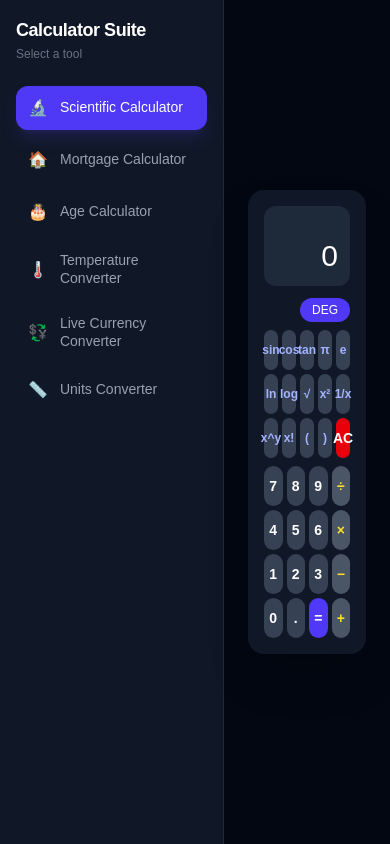
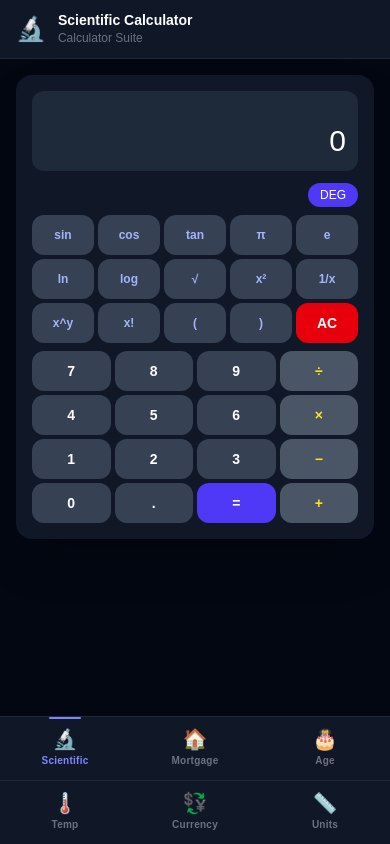
Before and after one commit to sudhagitam/my-app, a Next.js app: page / in a window 390 px wide. Built offline with nearby package versions, Linux system fonts and the light colour scheme.

Commit message:
mobile layout

```diff
--- a/app/page.tsx
+++ b/app/page.tsx
@@ -10,13 +10,13 @@ type Calculator =
   | "currency"
   | "units";
 
-const calculatorList: { id: Calculator; label: string; icon: string }[] = [
-  { id: "scientific", label: "Scientific Calculator", icon: "🔬" },
-  { id: "mortgage", label: "Mortgage Calculator", icon: "🏠" },
-  { id: "age", label: "Age Calculator", icon: "🎂" },
-  { id: "temperature", label: "Temperature Converter", icon: "🌡️" },
-  { id: "currency", label: "Live Currency Converter", icon: "💱" },
-  { id: "units", label: "Units Converter", icon: "📏" },
+const calculatorList: { id: Calculator; label: string; icon: string; short: string }[] = [
+  { id: "scientific",  label: "Scientific Calculator",  icon: "🔬", short: "Scientific" },
+  { id: "mortgage",    label: "Mortgage Calculator",    icon: "🏠", short: "Mortgage"   },
+  { id: "age",         label: "Age Calculator",         icon: "🎂", short: "Age"        },
+  { id: "temperature", label: "Temperature Converter",  icon: "🌡️", short: "Temp"       },
+  { id: "currency",    label: "Live Currency Converter",icon: "💱", short: "Currency"   },
+  { id: "units",       label: "Units Converter",        icon: "📏", short: "Units"      },
 ];
 
 // ── Scientific Calculator ──────────────────────────────────────────────────
@@ -30,9 +30,7 @@ function ScientificCalculator() {
 
   const handleNumber = (val: string) => {
     if (justEvaluated) {
-      setDisplay(val);
-      setExpression(val);
-      setJustEvaluated(false);
+      setDisplay(val); setExpression(val); setJustEvaluated(false);
     } else {
       setDisplay(display === "0" ? val : display + val);
       setExpression(expression + val);
@@ -46,21 +44,15 @@ function ScientificCalculator() {
   };
 
   const handleClear = () => {
-    setDisplay("0");
-    setExpression("");
-    setJustEvaluated(false);
+    setDisplay("0"); setExpression(""); setJustEvaluated(false);
   };
 
   const handleEval = () => {
     try {
-      // eslint-disable-next-line no-eval
       const result = Function(`"use strict"; return (${expression})`)();
-      setDisplay(String(result));
-      setExpression(String(result));
-      setJustEvaluated(true);
+      setDisplay(String(result)); setExpression(String(result)); setJustEvaluated(true);
     } catch {
-      setDisplay("Error");
-      setExpression("");
+      setDisplay("Error"); setExpression("");
     }
   };
 
@@ -71,32 +63,23 @@ function ScientificCalculator() {
       case "sin": result = Math.sin(toRad(val)); break;
       case "cos": result = Math.cos(toRad(val)); break;
       case "tan": result = Math.tan(toRad(val)); break;
-      case "ln": result = Math.log(val); break;
+      case "ln":  result = Math.log(val); break;
       case "log": result = Math.log10(val); break;
-      case "√": result = Math.sqrt(val); break;
-      case "x²": result = val * val; break;
+      case "√":   result = Math.sqrt(val); break;
+      case "x²":  result = val * val; break;
       case "1/x": result = 1 / val; break;
-      case "x!": {
-        let f = 1;
-        for (let i = 2; i <= val; i++) f *= i;
-        result = f;
-        break;
-      }
-      case "π": result = Math.PI; break;
-      case "e": result = Math.E; break;
-      default: result = val;
+      case "x!": { let f = 1; for (let i = 2; i <= val; i++) f *= i; result = f; break; }
+      case "π":   result = Math.PI; break;
+      case "e":   result = Math.E; break;
+      default:    result = val;
     }
-    setDisplay(String(parseFloat(result.toFixed(10))));
-    setExpression(String(parseFloat(result.toFixed(10))));
-    setJustEvaluated(true);
+    const r = String(parseFloat(result.toFixed(10)));
+    setDisplay(r); setExpression(r); setJustEvaluated(true);
   };
 
   const btn = (label: string, onClick: () => void, cls = "") => (
-    <button
-      key={label}
-      onClick={onClick}
-      className={`flex items-center justify-center rounded-xl font-semibold text-sm transition-all active:scale-95 h-10 ${cls}`}
-    >
+    <button key={label} onClick={onClick}
+      className={`flex items-center justify-center rounded-xl font-semibold text-sm transition-all active:scale-95 h-10 ${cls}`}>
       {label}
     </button>
   );
@@ -104,59 +87,36 @@ function ScientificCalculator() {
   return (
     <div className="w-full max-w-sm mx-auto select-none">
       <div className="bg-gray-900 rounded-2xl p-4 shadow-2xl">
-        {/* Display */}
         <div className="bg-gray-800 rounded-xl p-3 mb-3 text-right">
           <div className="text-gray-400 text-xs h-4 mb-1 truncate">{expression}</div>
           <div className="text-white text-3xl font-light truncate">{display}</div>
         </div>
-
-        {/* DEG toggle */}
         <div className="flex justify-end mb-2">
-          <button
-            onClick={() => setIsDeg(!isDeg)}
-            className="text-xs bg-indigo-600 text-white px-3 py-1 rounded-full"
-          >
+          <button onClick={() => setIsDeg(!isDeg)} className="text-xs bg-indigo-600 text-white px-3 py-1 rounded-full">
             {isDeg ? "DEG" : "RAD"}
           </button>
         </div>
-
-        {/* Scientific row */}
         <div className="grid grid-cols-5 gap-1 mb-1">
-          {["sin", "cos", "tan", "π", "e"].map((f) =>
-            btn(f, () => handleFn(f), "bg-gray-700 text-indigo-300 text-xs h-8")
-          )}
+          {["sin","cos","tan","π","e"].map((f) => btn(f, () => handleFn(f), "bg-gray-700 text-indigo-300 text-xs h-8"))}
         </div>
         <div className="grid grid-cols-5 gap-1 mb-1">
-          {["ln", "log", "√", "x²", "1/x"].map((f) =>
-            btn(f, () => handleFn(f), "bg-gray-700 text-indigo-300 text-xs h-8")
-          )}
+          {["ln","log","√","x²","1/x"].map((f) => btn(f, () => handleFn(f), "bg-gray-700 text-indigo-300 text-xs h-8"))}
         </div>
         <div className="grid grid-cols-5 gap-1 mb-1">
-          {["x^y", "x!", "(", ")", "AC"].map((f) =>
-            btn(
-              f,
+          {["x^y","x!","(",")", "AC"].map((f) =>
+            btn(f,
               f === "AC" ? handleClear : f === "x^y" ? () => handleOp("**") : () => handleOp(f),
-              f === "AC"
-                ? "bg-red-600 text-white"
-                : "bg-gray-700 text-indigo-300 text-xs h-8"
+              f === "AC" ? "bg-red-600 text-white" : "bg-gray-700 text-indigo-300 text-xs h-8"
             )
           )}
         </div>
-
-        {/* Main pad */}
         <div className="grid grid-cols-4 gap-1 mt-2">
           {["7","8","9","÷","4","5","6","×","1","2","3","−","0",".","=","+"].map((k) => {
-            const opMap: Record<string, string> = { "÷": "/", "×": "*", "−": "-", "+": "+" };
-            const isOp = k in opMap;
-            const isEq = k === "=";
-            return btn(
-              k,
+            const opMap: Record<string, string> = {"÷":"/","×":"*","−":"-","+":"+"};
+            const isOp = k in opMap; const isEq = k === "=";
+            return btn(k,
               isEq ? handleEval : isOp ? () => handleOp(opMap[k]) : () => handleNumber(k),
-              isEq
-                ? "bg-indigo-600 text-white"
-                : isOp
-                ? "bg-gray-600 text-yellow-300"
-                : "bg-gray-700 text-white"
+              isEq ? "bg-indigo-600 text-white" : isOp ? "bg-gray-600 text-yellow-300" : "bg-gray-700 text-white"
             );
           })}
         </div>
@@ -173,29 +133,18 @@ function MortgageCalculator() {
   const [result, setResult] = useState<{ monthly: string; total: string; interest: string } | null>(null);
 
   const calculate = () => {
-    const P = parseFloat(principal);
-    const r = parseFloat(rate) / 100 / 12;
-    const n = parseFloat(years) * 12;
+    const P = parseFloat(principal), r = parseFloat(rate) / 100 / 12, n = parseFloat(years) * 12;
     if (!P || !r || !n) return;
     const M = (P * r * Math.pow(1 + r, n)) / (Math.pow(1 + r, n) - 1);
     const total = M * n;
-    setResult({
-      monthly: M.toFixed(2),
-      total: total.toFixed(2),
-      interest: (total - P).toFixed(2),
-    });
+    setResult({ monthly: M.toFixed(2), total: total.toFixed(2), interest: (total - P).toFixed(2) });
   };
 
   const field = (label: string, value: string, onChange: (v: string) => void, placeholder: string) => (
     <div key={label} className="mb-3">
       <label className="block text-sm text-gray-300 mb-1">{label}</label>
-      <input
-        type="number"
-        value={value}
-        onChange={(e) => onChange(e.target.value)}
-        placeholder={placeholder}
-        className="w-full bg-gray-800 text-white rounded-lg px-3 py-2 text-sm outline-none focus:ring-2 focus:ring-indigo-500"
-      />
+      <input type="number" value={value} onChange={(e) => onChange(e.target.value)} placeholder={placeholder}
+        className="w-full bg-gray-800 text-white rounded-lg px-3 py-2.5 text-base outline-none focus:ring-2 focus:ring-indigo-500" />
     </div>
   );
 
@@ -205,11 +154,11 @@ function MortgageCalculator() {
       {field("Loan Amount ($)", principal, setPrincipal, "e.g. 300000")}
       {field("Annual Interest Rate (%)", rate, setRate, "e.g. 6.5")}
       {field("Loan Term (years)", years, setYears, "e.g. 30")}
-      <button onClick={calculate} className="w-full bg-indigo-600 text-white py-2 rounded-xl font-semibold hover:bg-indigo-700 transition">
+      <button onClick={calculate} className="w-full bg-indigo-600 text-white py-3 rounded-xl font-semibold hover:bg-indigo-700 transition">
         Calculate
       </button>
       {result && (
-        <div className="mt-4 bg-gray-800 rounded-xl p-4 space-y-2">
+        <div className="mt-4 bg-gray-800 rounded-xl p-4 space-y-3">
           <div className="flex justify-between text-sm"><span className="text-gray-400">Monthly Payment</span><span className="text-white font-bold">${result.monthly}</span></div>
           <div className="flex justify-between text-sm"><span className="text-gray-400">Total Payment</span><span className="text-white">${result.total}</span></div>
           <div className="flex justify-between text-sm"><span className="text-gray-400">Total Interest</span><span className="text-red-400">${result.interest}</span></div>
@@ -226,22 +175,24 @@ function AgeCalculator() {
 
   const calculate = () => {
     if (!dob) return;
-    const birth = new Date(dob);
-    const now = new Date();
-    let years = now.getFullYear() - birth.getFullYear();
-    let months = now.getMonth() - birth.getMonth();
-    let days = now.getDate() - birth.getDate();
-    if (days < 0) { months--; days += new Date(now.getFullYear(), now.getMonth(), 0).getDate(); }
-    if (months < 0) { years--; months += 12; }
-    setResult(`${years} years, ${months} months, ${days} days`);
+    const birth = new Date(dob), now = new Date();
+    let y = now.getFullYear() - birth.getFullYear();
+    let m = now.getMonth() - birth.getMonth();
+    let d = now.getDate() - birth.getDate();
+    if (d < 0) { m--; d += new Date(now.getFullYear(), now.getMonth(), 0).getDate(); }
+    if (m < 0) { y--; m += 12; }
+    setResult(`${y} years, ${m} months, ${d} days`);
   };
 
   return (
     <div className="max-w-md mx-auto bg-gray-900 rounded-2xl p-5 shadow-2xl">
       <h2 className="text-white text-xl font-semibold mb-4">Age Calculator</h2>
       <label className="block text-sm text-gray-300 mb-1">Date of Birth</label>
-      <input type="date" value={dob} onChange={(e) => setDob(e.target.value)} className="w-full bg-gray-800 text-white rounded-lg px-3 py-2 text-sm outline-none focus:ring-2 focus:ring-indigo-500 mb-3" />
-      <button onClick={calculate} className="w-full bg-indigo-600 text-white py-2 rounded-xl font-semibold hover:bg-indigo-700 transition">Calculate Age</button>
+      <input type="date" value={dob} onChange={(e) => setDob(e.target.value)}
+        className="w-full bg-gray-800 text-white rounded-lg px-3 py-2.5 text-base outline-none focus:ring-2 focus:ring-indigo-500 mb-4" />
+      <button onClick={calculate} className="w-full bg-indigo-600 text-white py-3 rounded-xl font-semibold hover:bg-indigo-700 transition">
+        Calculate Age
+      </button>
       {result && (
         <div className="mt-4 bg-gray-800 rounded-xl p-4 text-center text-white text-lg font-semibold">{result}</div>
       )}
@@ -260,11 +211,7 @@ function TemperatureConverter() {
     if (f === "Celsius") c = val;
     else if (f === "Fahrenheit") c = (val - 32) * 5 / 9;
     else c = val - 273.15;
-    return {
-      Celsius: c.toFixed(2),
-      Fahrenheit: (c * 9 / 5 + 32).toFixed(2),
-      Kelvin: (c + 273.15).toFixed(2),
-    };
+    return { Celsius: c.toFixed(2), Fahrenheit: (c * 9 / 5 + 32).toFixed(2), Kelvin: (c + 273.15).toFixed(2) };
   };
 
   const results = value ? convert(parseFloat(value), from) : null;
@@ -274,12 +221,17 @@ function TemperatureConverter() {
       <h2 className="text-white text-xl font-semibold mb-4">Temperature Converter</h2>
       <div className="flex gap-2 mb-3">
         {scales.map((s) => (
-          <button key={s} onClick={() => setFrom(s)} className={`flex-1 py-1 rounded-lg text-xs font-semibold transition ${from === s ? "bg-indigo-600 text-white" : "bg-gray-700 text-gray-300"}`}>{s}</button>
+          <button key={s} onClick={() => setFrom(s)}
+            className={`flex-1 py-2 rounded-lg text-xs font-semibold transition ${from === s ? "bg-indigo-600 text-white" : "bg-gray-700 text-gray-300"}`}>
+            {s}
+          </button>
         ))}
       </div>
-      <input type="number" value={value} onChange={(e) => setValue(e.target.value)} placeholder={`Enter value in ${from}`} className="w-full bg-gray-800 text-white rounded-lg px-3 py-2 text-sm outline-none focus:ring-2 focus:ring-indigo-500 mb-3" />
+      <input type="number" value={value} onChange={(e) => setValue(e.target.value)}
+        placeholder={`Enter value in ${from}`}
+        className="w-full bg-gray-800 text-white rounded-lg px-3 py-2.5 text-base outline-none focus:ring-2 focus:ring-indigo-500 mb-3" />
       {results && (
-        <div className="bg-gray-800 rounded-xl p-4 space-y-2">
+        <div className="bg-gray-800 rounded-xl p-4 space-y-3">
           {scales.map((s) => (
             <div key={s} className="flex justify-between text-sm">
               <span className="text-gray-400">{s}</span>
@@ -298,13 +250,13 @@ function CurrencyConverter() {
   const [amount, setAmount] = useState("");
   const [from, setFrom] = useState("USD");
   const [to, setTo] = useState("EUR");
-
   const converted = amount ? ((parseFloat(amount) / rates[from]) * rates[to]).toFixed(2) : "";
 
-  const select = (label: string, value: string, onChange: (v: string) => void) => (
+  const sel = (label: string, value: string, onChange: (v: string) => void) => (
     <div className="flex-1">
       <label className="block text-xs text-gray-400 mb-1">{label}</label>
-      <select value={value} onChange={(e) => onChange(e.target.value)} className="w-full bg-gray-800 text-white rounded-lg px-2 py-2 text-sm outline-none focus:ring-2 focus:ring-indigo-500">
+      <select value={value} onChange={(e) => onChange(e.target.value)}
+        className="w-full bg-gray-800 text-white rounded-lg px-2 py-2.5 text-base outline-none focus:ring-2 focus:ring-indigo-500">
         {Object.keys(rates).map((c) => <option key={c} value={c}>{c}</option>)}
       </select>
     </div>
@@ -313,11 +265,12 @@ function CurrencyConverter() {
   return (
     <div className="max-w-md mx-auto bg-gray-900 rounded-2xl p-5 shadow-2xl">
       <h2 className="text-white text-xl font-semibold mb-4">Live Currency Converter</h2>
-      <input type="number" value={amount} onChange={(e) => setAmount(e.target.value)} placeholder="Amount" className="w-full bg-gray-800 text-white rounded-lg px-3 py-2 text-sm outline-none focus:ring-2 focus:ring-indigo-500 mb-3" />
-      <div className="flex gap-3 mb-4">
-        {select("From", from, setFrom)}
-        <div className="flex items-end pb-2 text-gray-400">→</div>
-        {select("To", to, setTo)}
+      <input type="number" value={amount} onChange={(e) => setAmount(e.target.value)} placeholder="Amount"
+        className="w-full bg-gray-800 text-white rounded-lg px-3 py-2.5 text-base outline-none focus:ring-2 focus:ring-indigo-500 mb-3" />
+      <div className="flex gap-3 mb-4 items-end">
+        {sel("From", from, setFrom)}
+        <div className="pb-3 text-gray-400 text-lg">→</div>
+        {sel("To", to, setTo)}
       </div>
       {converted && (
         <div className="bg-gray-800 rounded-xl p-4 text-center">
@@ -351,12 +304,17 @@ function UnitsConverter() {
       <h2 className="text-white text-xl font-semibold mb-4">Units Converter</h2>
       <div className="flex gap-2 mb-3">
         {(Object.keys(categories) as (keyof typeof categories)[]).map((c) => (
-          <button key={c} onClick={() => { setCategory(c); setFrom(Object.keys(categories[c])[0]); setValue(""); }} className={`flex-1 py-1 rounded-lg text-xs font-semibold transition ${category === c ? "bg-indigo-600 text-white" : "bg-gray-700 text-gray-300"}`}>{c}</button>
+          <button key={c} onClick={() => { setCategory(c); setFrom(Object.keys(categories[c])[0]); setValue(""); }}
+            className={`flex-1 py-2 rounded-lg text-xs font-semibold transition ${category === c ? "bg-indigo-600 text-white" : "bg-gray-700 text-gray-300"}`}>
+            {c}
+          </button>
         ))}
       </div>
       <div className="flex gap-2 mb-3">
-        <input type="number" value={value} onChange={(e) => setValue(e.target.value)} placeholder="Value" className="flex-1 bg-gray-800 text-white rounded-lg px-3 py-2 text-sm outline-none focus:ring-2 focus:ring-indigo-500" />
-        <select value={from} onChange={(e) => setFrom(e.target.value)} className="bg-gray-800 text-white rounded-lg px-2 py-2 text-sm outline-none focus:ring-2 focus:ring-indigo-500">
+        <input type="number" value={value} onChange={(e) => setValue(e.target.value)} placeholder="Value"
+          className="flex-1 bg-gray-800 text-white rounded-lg px-3 py-2.5 text-base outline-none focus:ring-2 focus:ring-indigo-500" />
+        <select value={from} onChange={(e) => setFrom(e.target.value)}
+          className="bg-gray-800 text-white rounded-lg px-2 py-2.5 text-base outline-none focus:ring-2 focus:ring-indigo-500">
           {units.map((u) => <option key={u} value={u}>{u}</option>)}
         </select>
       </div>
@@ -380,35 +338,34 @@ export default function Home() {
 
   const renderCalculator = () => {
     switch (active) {
-      case "scientific": return <ScientificCalculator />;
-      case "mortgage": return <MortgageCalculator />;
-      case "age": return <AgeCalculator />;
-      case "temperature": return <TemperatureConverter />;
-      case "currency": return <CurrencyConverter />;
-      case "units": return <UnitsConverter />;
+      case "scientific":   return <ScientificCalculator />;
+      case "mortgage":     return <MortgageCalculator />;
+      case "age":          return <AgeCalculator />;
+      case "temperature":  return <TemperatureConverter />;
+      case "currency":     return <CurrencyConverter />;
+      case "units":        return <UnitsConverter />;
     }
   };
 
+  const activeItem = calculatorList.find((c) => c.id === active)!;
+
   return (
     <div className="min-h-screen bg-gray-950 flex">
-      {/* Left Sidebar Panel */}
-      <aside className="w-56 min-h-screen bg-gray-900 border-r border-gray-800 flex flex-col p-4 shrink-0">
+
+      {/* ── Desktop Sidebar (md and up) ── */}
+      <aside className="hidden md:flex w-56 min-h-screen bg-gray-900 border-r border-gray-800 flex-col p-4 shrink-0">
         <div className="mb-6">
           <h1 className="text-white text-lg font-bold tracking-tight">Calculator Suite</h1>
           <p className="text-gray-500 text-xs mt-0.5">Select a tool</p>
         </div>
-
         <nav className="flex flex-col gap-2">
           {calculatorList.map(({ id, label, icon }) => (
-            <button
-              key={id}
-              onClick={() => setActive(id)}
+            <button key={id} onClick={() => setActive(id)}
               className={`flex items-center gap-3 w-full text-left px-3 py-2.5 rounded-xl text-sm font-medium transition-all duration-150 ${
                 active === id
                   ? "bg-indigo-600 text-white shadow-lg shadow-indigo-900/40"
                   : "text-gray-400 hover:text-white hover:bg-gray-800"
-              }`}
-            >
+              }`}>
               <span className="text-base">{icon}</span>
               <span className="leading-tight">{label}</span>
             </button>
@@ -416,10 +373,61 @@ export default function Home() {
         </nav>
       </aside>
 
-      {/* Main Content */}
-      <main className="flex-1 flex items-center justify-center p-6">
-        <div className="w-full">{renderCalculator()}</div>
-      </main>
+      {/* ── Content Column ── */}
+      <div className="flex-1 flex flex-col min-h-screen overflow-hidden">
+
+        {/* Mobile top header */}
+        <header className="md:hidden flex items-center gap-3 bg-gray-900 border-b border-gray-800 px-4 py-3 shrink-0">
+          <span className="text-2xl">{activeItem.icon}</span>
+          <div>
+            <p className="text-white text-sm font-bold leading-tight">{activeItem.label}</p>
+            <p className="text-gray-500 text-xs">Calculator Suite</p>
+          </div>
+        </header>
+
+        {/* Scrollable content — pb-36 reserves space for the 2-row tab bar on mobile */}
+        <main className="flex-1 overflow-y-auto p-4 pb-36 md:pb-8 md:flex md:items-center md:justify-center md:p-8">
+          <div className="w-full max-w-lg mx-auto">
+            {renderCalculator()}
+          </div>
+        </main>
+
+        {/* ── Mobile Bottom Tab Bar (2 rows × 3 tabs) ── */}
+        <nav className="md:hidden fixed bottom-0 inset-x-0 bg-gray-900 border-t border-gray-800 z-50">
+          {/* Row 1 */}
+          <div className="grid grid-cols-3">
+            {calculatorList.slice(0, 3).map(({ id, icon, short }) => (
+              <button key={id} onClick={() => setActive(id)}
+                className={`relative flex flex-col items-center justify-center gap-1 py-3 transition-colors ${
+                  active === id ? "text-indigo-400" : "text-gray-500"
+                }`}>
+                {active === id && (
+                  <span className="absolute top-0 left-1/2 -translate-x-1/2 w-8 h-0.5 bg-indigo-400 rounded-full" />
+                )}
+                <span className="text-xl leading-none">{icon}</span>
+                <span className="text-[10px] font-semibold tracking-wide">{short}</span>
+              </button>
+            ))}
+          </div>
+          <div className="border-t border-gray-800" />
+          {/* Row 2 */}
+          <div className="grid grid-cols-3">
+            {calculatorList.slice(3).map(({ id, icon, short }) => (
+              <button key={id} onClick={() => setActive(id)}
+                className={`relative flex flex-col items-center justify-center gap-1 py-3 transition-colors ${
+                  active === id ? "text-indigo-400" : "text-gray-500"
+                }`}>
+                {active === id && (
+                  <span className="absolute top-0 left-1/2 -translate-x-1/2 w-8 h-0.5 bg-indigo-400 rounded-full" />
+                )}
+                <span className="text-xl leading-none">{icon}</span>
+                <span className="text-[10px] font-semibold tracking-wide">{short}</span>
+              </button>
+            ))}
+          </div>
+        </nav>
+
+      </div>
     </div>
   );
 }
```
